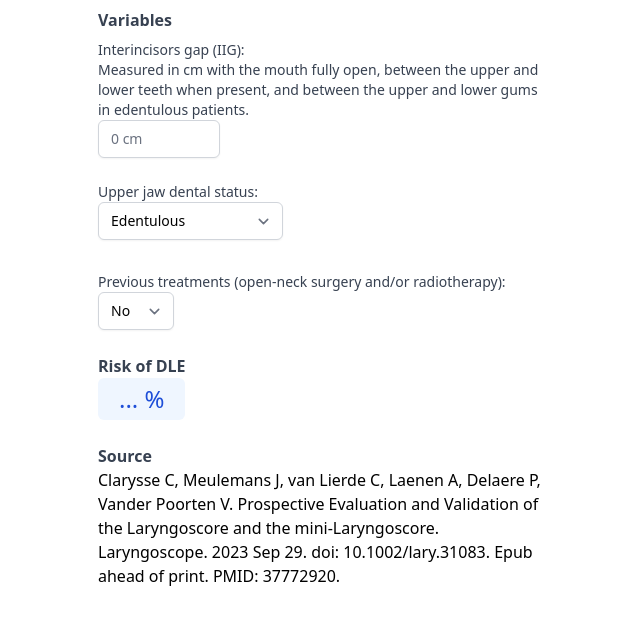
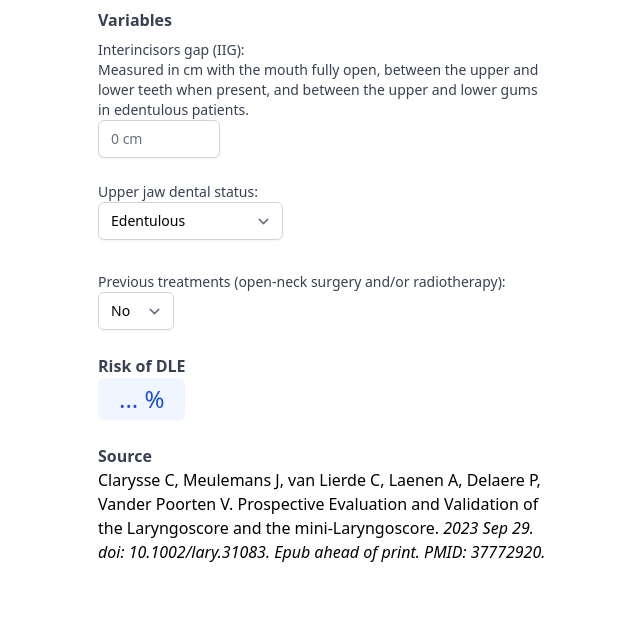
Before and after one commit to Tiro-health/risk-of-DLE-calculator.github.io, a website: page index.html in a window 1280 px wide. Shown: the part 168-788 px from the top of the page, without its empty margins (318-958 px from the left). Drawn offline with nearby package versions, Linux system fonts and the light colour scheme.

Commit message:
Cursive source

```diff
--- a/index.html
+++ b/index.html
@@ -120,7 +120,8 @@
             </div>
 
             <div>
-              <label>Clarysse C, Meulemans J, van Lierde C, Laenen A, Delaere P, Vander Poorten V. Prospective Evaluation and Validation of the Laryngoscore and the mini-Laryngoscore. Laryngoscope. 2023 Sep 29. doi: 10.1002/lary.31083. Epub ahead of print. PMID: 37772920.
+              <label>Clarysse C, Meulemans J, van Lierde C, Laenen A, Delaere P, Vander Poorten V. Prospective Evaluation and Validation of the Laryngoscore and the mini-Laryngoscore.
+              <i><Laryngoscope./i> 2023 Sep 29. doi: 10.1002/lary.31083. Epub ahead of print. PMID: 37772920.
               </label>
             </div>
           </div>
```
